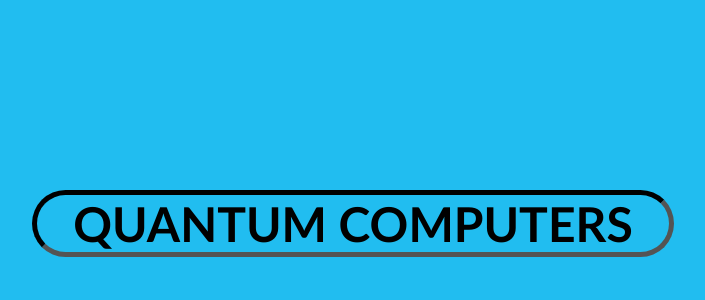
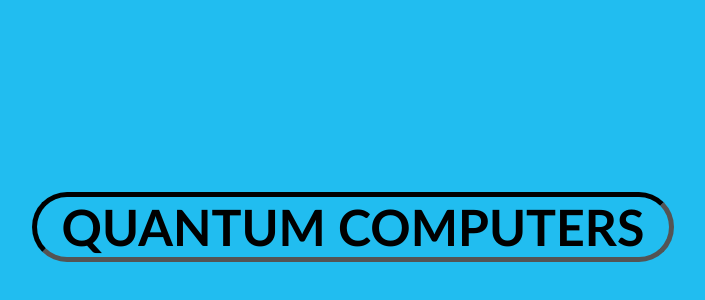
Before and after one commit to satoru38salah/lol, a plain HTML site: page index.html in a window 1280 px wide. Shown: the part 192-492 px from the top of the page, without its empty margins (287-992 px from the left). Drawn offline with Linux system fonts and the light colour scheme.

Commit message:
Add files via upload

```diff
--- a/index.html
+++ b/index.html
@@ -15,7 +15,7 @@
         h1
         {
             text-align: center;
-            font-size: xxx-large;
+            font-size: 50px;
             font-family: 'Trebuchet MS', 'Lucida Sans Unicode', 'Lucida Grande', 'Lucida Sans', Arial, sans-serif;
             border-style: inset;
             border-color: black;
```
